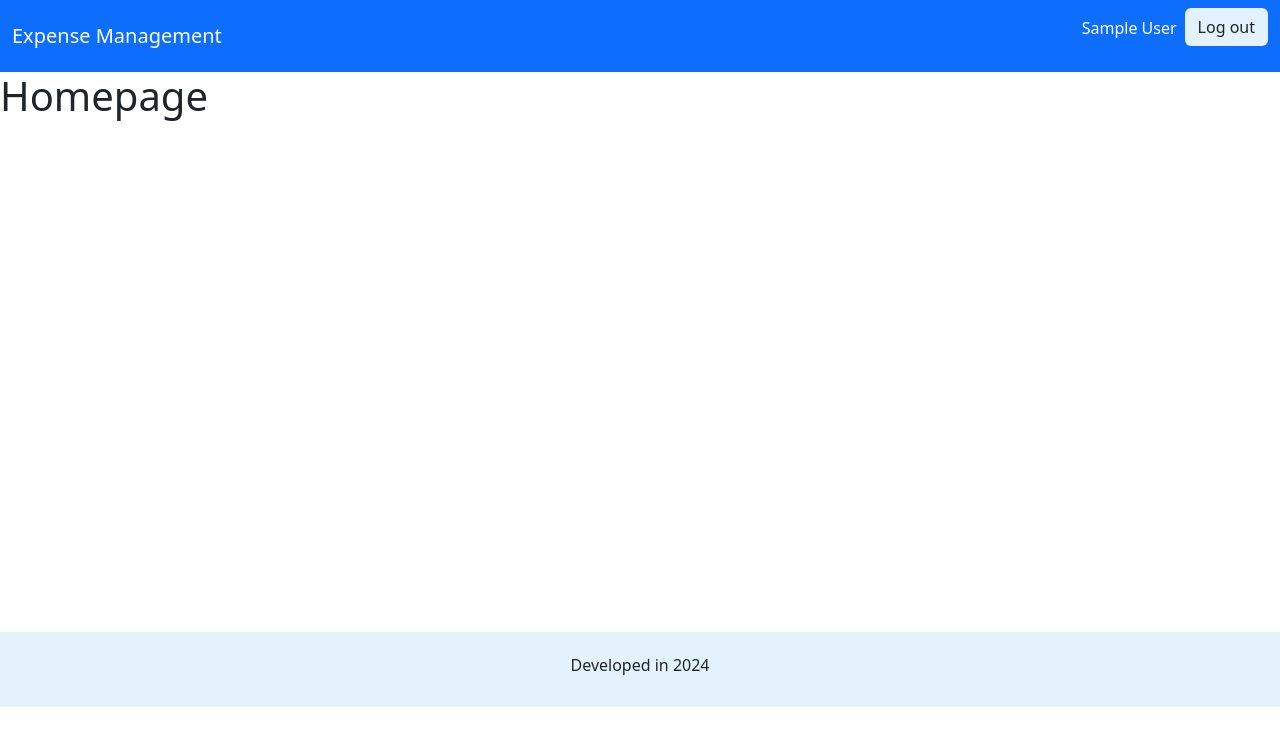
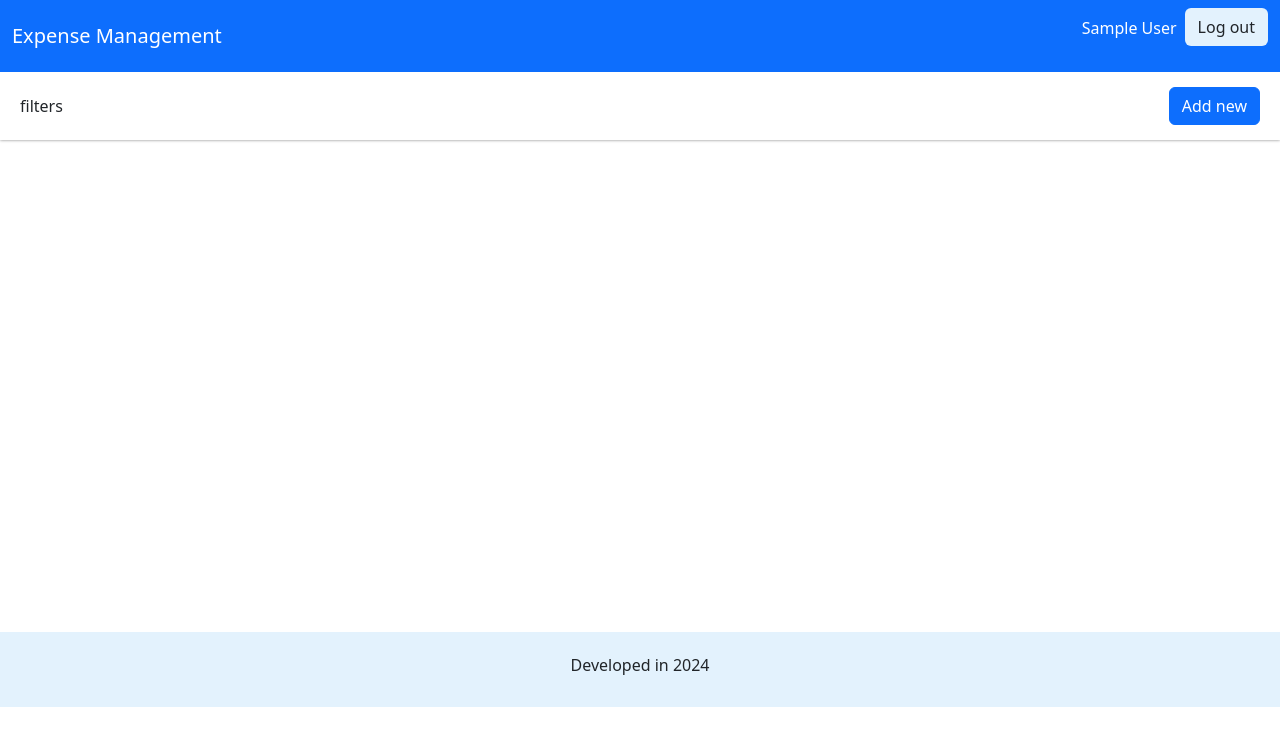
Before and after one commit to TsNikolay/Expense-Managment-App, a React (Create React App) app in the folder client/: page / in a window 1280 px wide. Shown: the top 746 px of the page. Built offline with nearby package versions, Linux system fonts and the light colour scheme; sample sign-in values are in the browser's storage.

Commit message:
JS native alerts and modals were replaced by "Ant Design" alternative

```diff
--- a/client/package.json
+++ b/client/package.json
@@ -7,6 +7,7 @@
     "@testing-library/jest-dom": "^5.17.0",
     "@testing-library/react": "^13.4.0",
     "@testing-library/user-event": "^13.5.0",
+    "antd": "^5.12.7",
     "react": "^18.2.0",
     "react-dom": "^18.2.0",
     "react-router-dom": "^6.21.1",
--- a/client/src/pages/Homepage.js
+++ b/client/src/pages/Homepage.js
@@ -1,10 +1,33 @@
-import React from "react";
+import React, { useState } from "react";
 import Template from "../components/Tamplate/Template";
+import styles from "./Homepage.module.css";
+import { Modal } from "antd";
+const Homepage = () => {
+  const [modalVisibility, setModalVisibility] = useState(false);
 
-const Homepage = () => {
   return (
     <Template>
-      <h1>Homepage</h1>
+      <div className={styles.filters}>
+        <div>filters</div>
+        <div>
+          <button
+            className="btn btn-primary"
+            onClick={() => setModalVisibility(true)}
+          >
+            Add new
+          </button>
+        </div>
+      </div>
+      <div className={styles.content}>
+        <Modal
+          title="Add transaction"
+          open={modalVisibility}
+          onCancel={() => setModalVisibility(false)}
+          footer={false}
+        >
+          Content
+        </Modal>
+      </div>
     </Template>
   );
 };
--- /dev/null
+++ b/client/src/pages/Homepage.module.css
@@ -0,0 +1,7 @@
+.filters{
+    display: flex;
+    align-items: center;
+    justify-content: space-between;
+    padding: 15px 20px;
+    box-shadow: 0 0 3px gray;
+}
--- a/client/src/pages/Login.js
+++ b/client/src/pages/Login.js
@@ -3,6 +3,7 @@ import styles from "./Registration.module.css";
 import { Link, useNavigate } from "react-router-dom";
 import axios from "axios";
 import Loading from "../components/UI/Loading";
+import { message } from "antd";
 
 const Login = () => {
   const [loading, setLoading] = useState(false);
@@ -21,12 +22,15 @@ const Login = () => {
       setLoading(true);
       const { data } = await axios.post("/users/login", formData);
       setLoading(false);
-      alert("Login was successful");
-      localStorage.setItem("user", JSON.stringify({ ...data.user, password: "" }));
+      message.success("Login was successful");
+      localStorage.setItem(
+        "user",
+        JSON.stringify({ ...data.user, password: "" }),
+      );
       navigate("/");
     } catch (exception) {
       setLoading(false);
-      alert(exception);
+      message.error(exception);
     }
   };
 
--- a/client/src/pages/Registration.js
+++ b/client/src/pages/Registration.js
@@ -3,6 +3,7 @@ import styles from "./Registration.module.css";
 import { Link, useNavigate } from "react-router-dom";
 import axios from "axios";
 import Loading from "../components/UI/Loading";
+import { message } from "antd";
 
 const Registration = () => {
   const navigate = useNavigate();
@@ -20,13 +21,12 @@ const Registration = () => {
     try {
       setLoading(true);
       await axios.post("/users/registration", formData);
-      alert("Registration was successful");
+      message.success("Registration was successful");
       setLoading(false);
       navigate("/login");
     } catch (exception) {
       setLoading(false);
-      console.error("Error during registration:", exception);
-      alert(exception);
+      message.error(exception);
     }
   };
 
```
Also changed, not shown: 2 other files (tests, documents, lock files or other folders).
